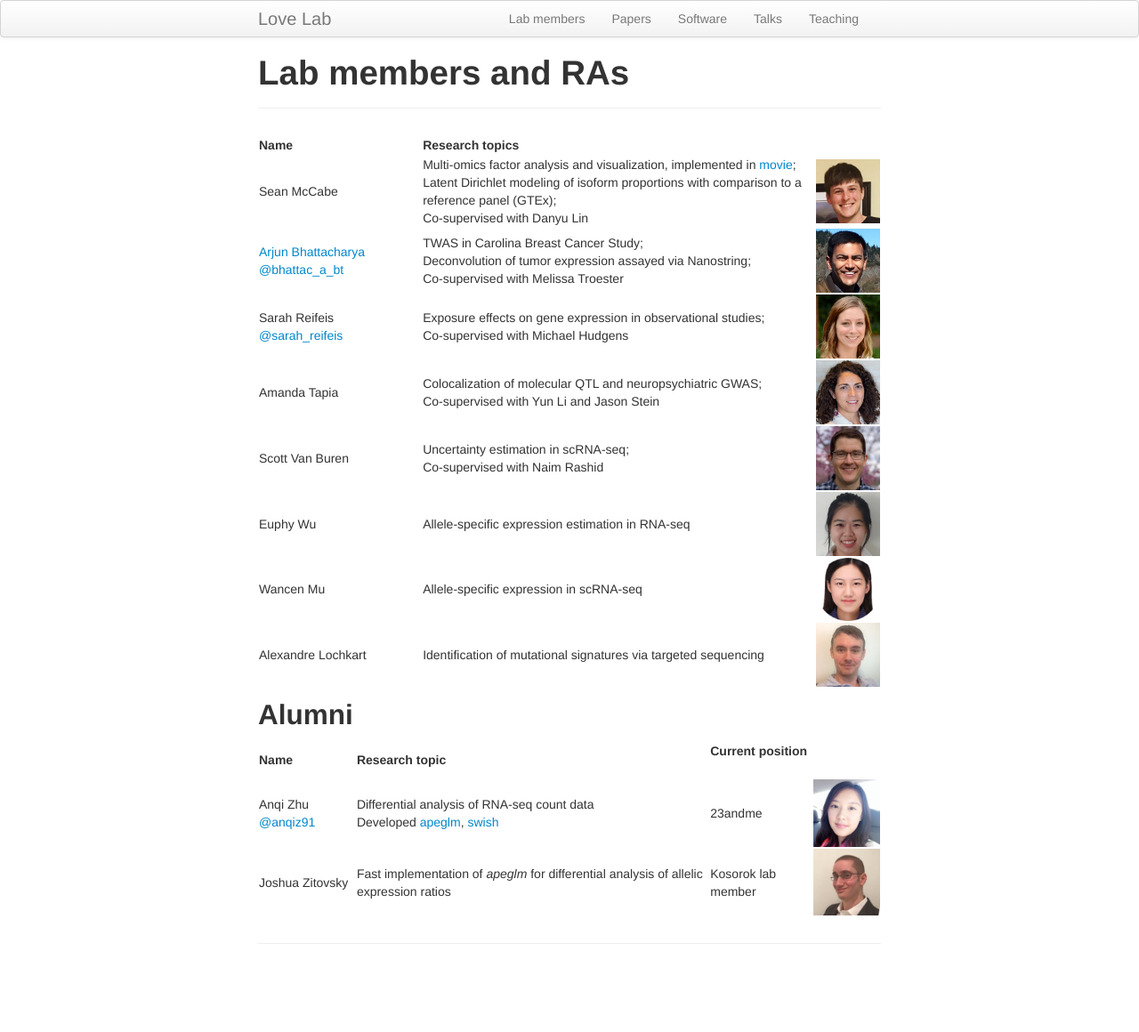
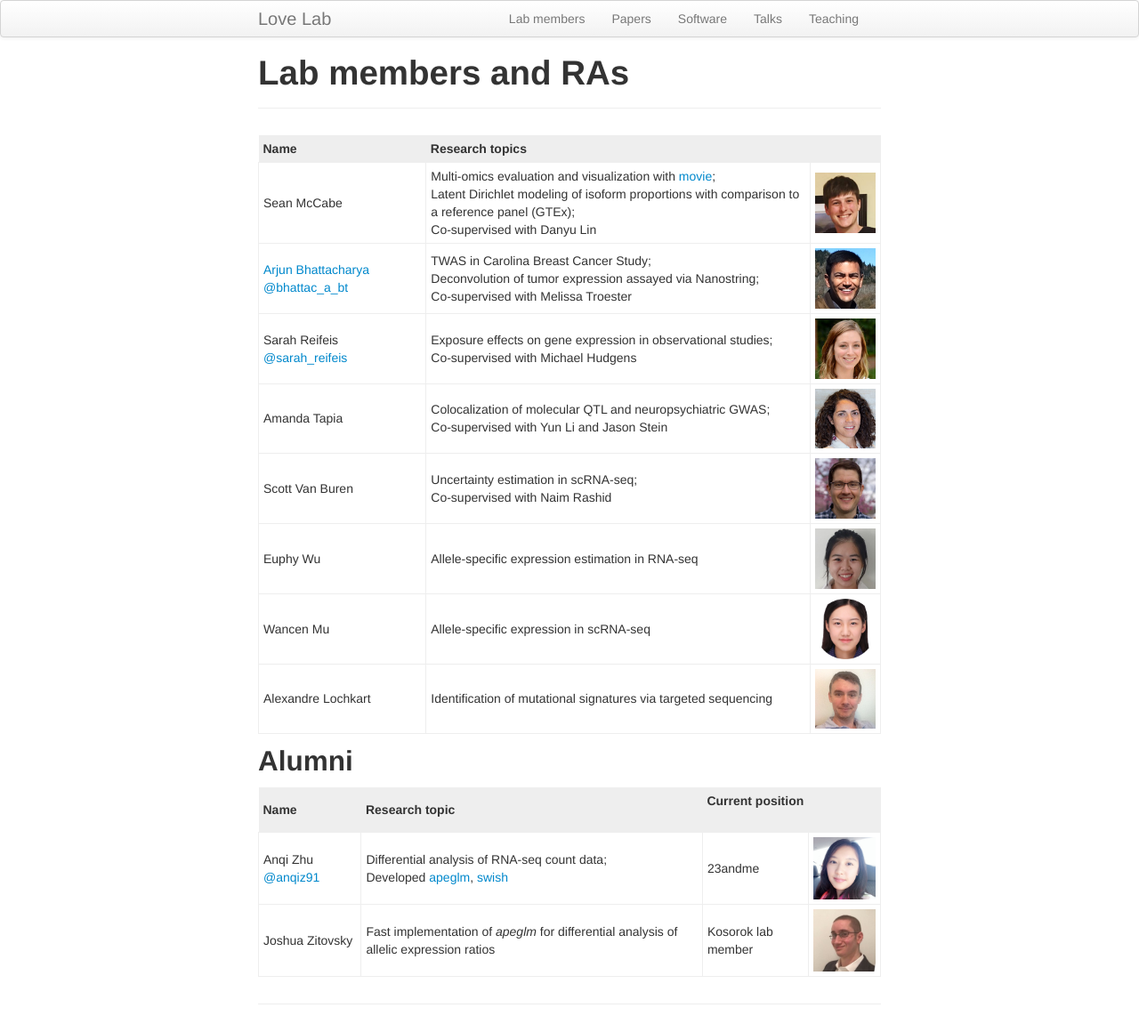
Before and after one commit to mikelove/mikelove.github.io, a Jekyll site: the page built from pages/lab.md, in a window 1280 px wide. Shown: the whole page at 89% size. Built offline with Jekyll 4.4.1, drawn with Linux system fonts in a browser that asks for light colours; before the commit the page ends 1092 px from its top, so only the background shows below that; part of the change alters nothing that is shown.

Commit message:
fix table

```diff
--- a/pages/lab.md
+++ b/pages/lab.md
@@ -3,9 +3,26 @@ layout: page
 title: "Lab members and RAs"
 ---
 
+<style>
+table{
+  border-collapse: collapse;
+  border-spacing: 0;
+}
+
+th{
+  background-color: #eeeeee;
+  padding: 5px;
+}
+
+td{
+  border: 1px solid #eeeeee;
+  padding: 5px;
+}
+</style>
+
 | Name | Research topics | |
 | :--- | :---- | :---- |
-| Sean McCabe | Multi-omics factor analysis and visualization, implemented in [movie](https://github.com/mccabes292/movie); <br> Latent Dirichlet modeling of isoform proportions with comparison to a reference panel (GTEx); <br> Co-supervised with Danyu Lin | <img width="100" src="../assets/seanmccabe.png"> |
+| Sean McCabe | Multi-omics evaluation and visualization with [movie](https://github.com/mccabes292/movie); <br> Latent Dirichlet modeling of isoform proportions with comparison to a reference panel (GTEx); <br> Co-supervised with Danyu Lin | <img width="100" src="../assets/seanmccabe.png"> |
 | [Arjun Bhattacharya](https://bhattacharya-a-bt.github.io) [@bhattac_a_bt](https://twitter.com/bhattac_a_bt) | TWAS in Carolina Breast Cancer Study; <br> Deconvolution of tumor expression assayed via Nanostring; <br> Co-supervised with Melissa Troester | <img width="100" src="../assets/arjunbhattacharya.jpg"> |
 | Sarah Reifeis [@sarah_reifeis](https://twitter.com/sarah_reifeis) | Exposure effects on gene expression in observational studies; <br> Co-supervised with Michael Hudgens | <img width="100" src="../assets/sarahreifeis.jpg"> |
 | Amanda Tapia | Colocalization of molecular QTL and neuropsychiatric GWAS; <br> Co-supervised with Yun Li and Jason Stein | <img width="100" src="../assets/amandatapia.jpg"> |
@@ -18,5 +35,5 @@ title: "Lab members and RAs"
 
 | Name | Research topic | Current position &nbsp; &nbsp; &nbsp; | |
 | :--- | :---- | :---- | :---- |
-| Anqi Zhu [@anqiz91](https://twitter.com/anqiz91) | Differential analysis of RNA-seq count data <br> Developed [apeglm](http://bioconductor.org/packages/apeglm), [swish](http://bioconductor.org/packages/fishpond) | 23andme | <img width="100" src="../assets/anqizhu.png"> |
+| Anqi Zhu [@anqiz91](https://twitter.com/anqiz91) | Differential analysis of RNA-seq count data; <br> Developed [apeglm](http://bioconductor.org/packages/apeglm), [swish](http://bioconductor.org/packages/fishpond) | 23andme | <img width="100" src="../assets/anqizhu.png"> |
 | Joshua Zitovsky | Fast implementation of *apeglm* for differential analysis of allelic expression ratios | Kosorok lab member | <img width="100" src="../assets/joshuazitovsky.jpg"> |
```
